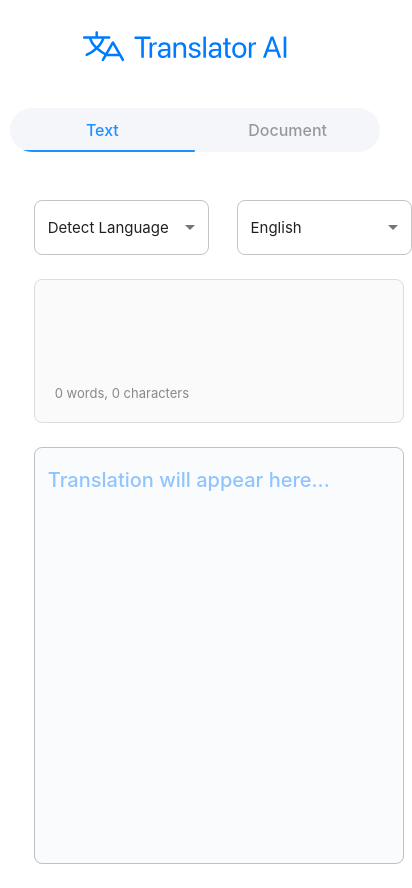
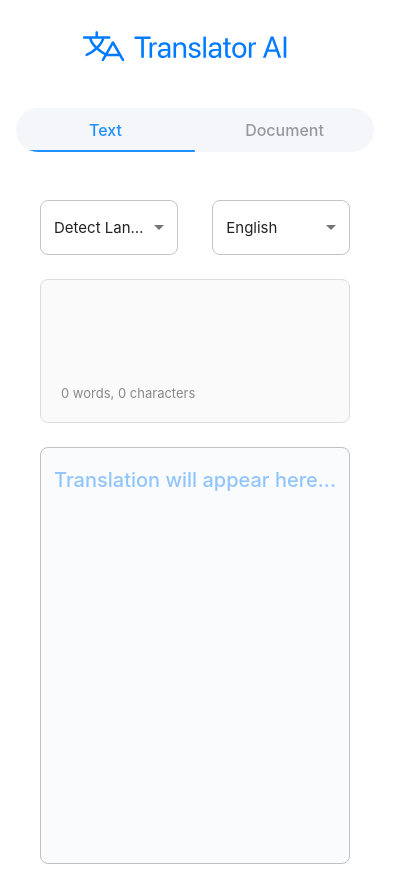
Before and after one commit to yogeshsharma140781/Cursor_first_test, a React (Vite) app in the folder frontend/: page / in a window 390 px wide. Shown: the whole page, 412 px wide, since content can reach past the window. Built offline with nearby package versions, Linux system fonts and the light colour scheme; some icons are missing.

Commit message:
fix: improve mobile alignment and centering for all main UI elements

```diff
--- a/frontend/src/App.tsx
+++ b/frontend/src/App.tsx
@@ -167,14 +167,14 @@ export default function App() {
     <ThemeProvider theme={theme}>
       <CssBaseline />
       <Box sx={{ bgcolor: "#fff", display: 'block', width: '100vw', minHeight: '100vh' }}>
-        <Container maxWidth="sm" sx={{ py: 0, px: 0, display: 'flex', flexDirection: 'column', alignItems: 'center', width: '95vw', maxWidth: 420, margin: '0 auto' }}>
+        <Container maxWidth="sm" sx={{ py: 0, px: { xs: 2, sm: 0 }, display: 'flex', flexDirection: 'column', alignItems: 'center', width: '100%', maxWidth: 420, margin: '0 auto' }}>
           {/* Header */}
-          <Box sx={{ width: '95vw', maxWidth: 420, display: 'flex', justifyContent: 'center', alignItems: 'center', mt: 2, mb: 4 }}>
+          <Box sx={{ width: '100%', maxWidth: 420, display: 'flex', justifyContent: 'center', alignItems: 'center', mt: 2, mb: 4, mx: 'auto' }}>
             <img src="/Logo-full.svg" alt="Logo" style={{ height: 60, width: "auto", display: "block" }} />
           </Box>
 
           {/* Tabs */}
-          <Box sx={{ width: '95vw', maxWidth: 420, display: 'flex', justifyContent: 'center', alignItems: 'center', mb: 3 }}>
+          <Box sx={{ width: '100%', maxWidth: 420, display: 'flex', justifyContent: 'center', alignItems: 'center', mb: 3, mx: 'auto' }}>
             <Tabs
               value={tab}
               onChange={(_, v) => setTab(v)}
@@ -183,8 +183,9 @@ export default function App() {
                 borderRadius: "24px",
                 background: "#f5f6fa",
                 minHeight: 44,
-                width: '95vw',
+                width: '100%',
                 maxWidth: 400,
+                mx: 'auto',
                 "& .MuiTabs-indicator": {
                   background: "#1e90ff",
                   borderRadius: 2,
@@ -218,17 +219,17 @@ export default function App() {
           </Box>
 
           {tab === 0 && (
-            <Paper elevation={0} sx={{ p: 3, bgcolor: "#fff", width: '95vw', maxWidth: 420 }}>
+            <Paper elevation={0} sx={{ p: 3, bgcolor: "#fff", width: '100%', maxWidth: 420, mx: 'auto' }}>
               <Grid container spacing={3}>
                 {/* Language selectors row */}
                 <Grid size={12}>
-                  <Box display="flex" alignItems="center" justifyContent="center" sx={{ width: '95vw', maxWidth: 420, margin: '0 auto' }}>
-                    <FormControl sx={{ width: '45vw', maxWidth: 192 }}>
+                  <Box display="flex" alignItems="center" justifyContent="center" sx={{ width: '100%', maxWidth: 420, mx: 'auto' }}>
+                    <FormControl sx={{ width: '48%', maxWidth: 192 }}>
                       <Select
                         labelId="source-lang-label"
                         value={sourceLang}
                         onChange={event => setSourceLang(event.target.value)}
-                        sx={{ width: '45vw', maxWidth: 192, fontSize: 15 }}
+                        sx={{ width: '100%', fontSize: 15, maxWidth: 192 }}
                         displayEmpty
                       >
                         <MenuItem value="auto">Detect Language</MenuItem>
@@ -242,12 +243,12 @@ export default function App() {
                     <Box display="flex" alignItems="center" justifyContent="center" sx={{ width: 20, mx: 1 }}>
                       <ArrowForwardIcon sx={{ fontSize: 20, color: '#222', display: 'block', mx: 'auto' }} />
                     </Box>
-                    <FormControl sx={{ width: '45vw', maxWidth: 192 }}>
+                    <FormControl sx={{ width: '48%', maxWidth: 192 }}>
                       <Select
                         labelId="target-lang-label"
                         value={targetLang}
                         onChange={event => setTargetLang(event.target.value)}
-                        sx={{ width: '45vw', maxWidth: 192, fontSize: 15 }}
+                        sx={{ width: '100%', fontSize: 15, maxWidth: 192 }}
                         displayEmpty
                       >
                         {LANGUAGES.map(lang => (
@@ -269,9 +270,9 @@ export default function App() {
                       bgcolor: '#fafafa',
                       boxSizing: 'border-box',
                       position: 'relative',
-                      width: '95vw',
+                      width: '100%',
                       maxWidth: 420,
-                      margin: '0 auto',
+                      mx: 'auto',
                       display: 'flex',
                       flexDirection: 'column',
                       alignItems: 'flex-start',
@@ -334,7 +335,7 @@ export default function App() {
                     multiline
                     minRows={12}
                     maxRows={20}
-                    fullWidth={false}
+                    fullWidth={true}
                     placeholder="Translation will appear here..."
                     value={outputText}
                     InputProps={{
@@ -344,7 +345,7 @@ export default function App() {
                         color: '#007AFF',
                         fontWeight: 500,
                         lineHeight: 1.6,
-                        width: '95vw',
+                        width: '100%',
                         maxWidth: 420,
                         margin: '0 auto',
                         background: '#fafbfc',
@@ -356,7 +357,7 @@ export default function App() {
                       },
                     }}
                     variant="outlined"
-                    sx={{ width: '95vw', maxWidth: 420, margin: '0 auto', background: '#fafbfc', borderRadius: 2, display: 'flex', flexDirection: 'column', alignItems: 'flex-start' }}
+                    sx={{ width: '100%', maxWidth: 420, margin: '0 auto', background: '#fafbfc', borderRadius: 2, display: 'flex', flexDirection: 'column', alignItems: 'flex-start' }}
                   />
                 </Grid>
               </Grid>
```
